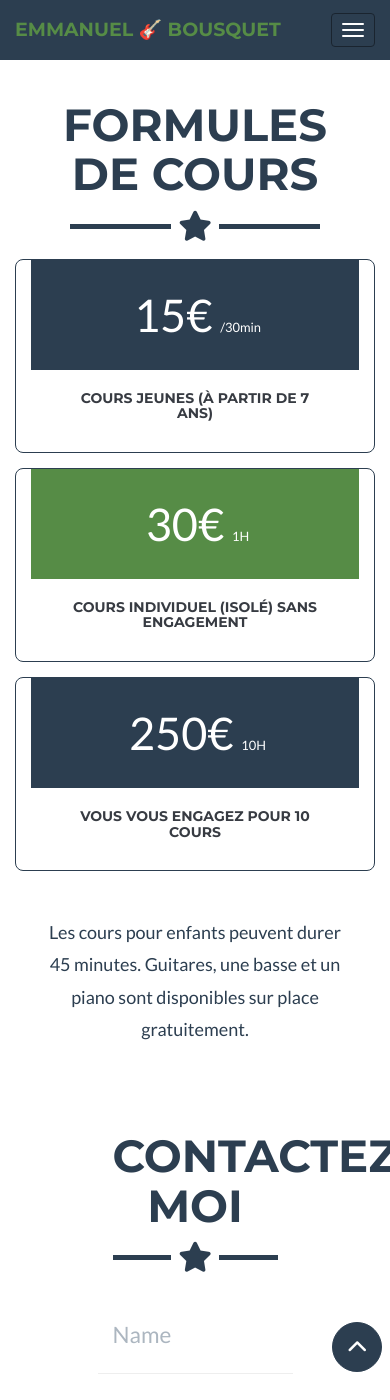
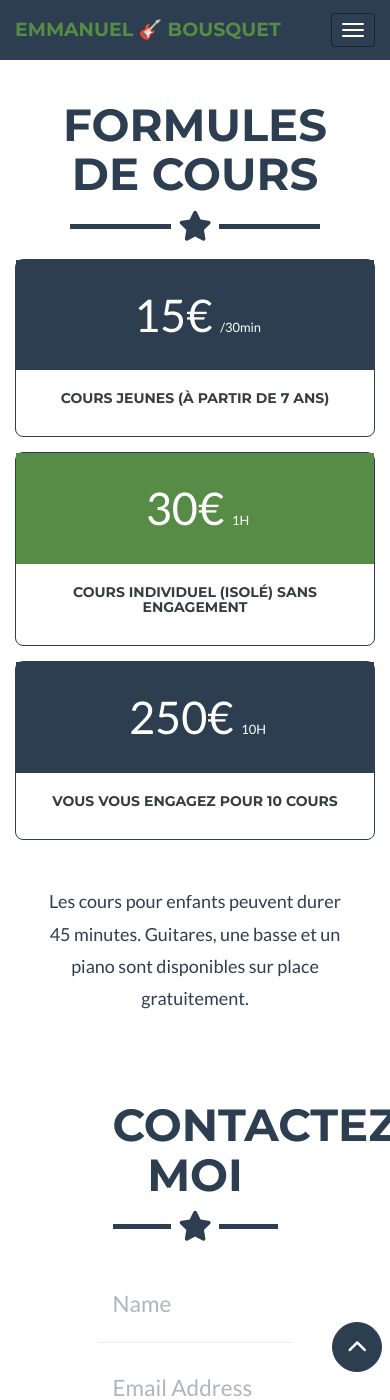
Before and after one commit to Adobels/emab, a Jekyll site: the page built from _posts/2014-07-18-Studio.markdown, in a window 390 px wide and 1400 px high, scrolled down 4567 px. Built offline with Jekyll 4.4.1, drawn with Linux system fonts in a browser that asks for light colours.

Commit message:
Fix price headers have white spacing in compact mode

```diff
--- a/_includes/css/main.css
+++ b/_includes/css/main.css
@@ -492,6 +492,8 @@ footer .footer-below {
         border-width: 1px;
         border-style: solid;
         border-radius: 8px;
+        padding-left: 0;
+        padding-right: 0;
     }
 }
 
--- a/_includes/formules.html
+++ b/_includes/formules.html
@@ -12,8 +12,10 @@
 			<div class="col-sm-4">
 				<div class="price-box">
 					<div class="price-box-top">
+                        <div class="price-box-top-content">
 						    <span>15€</span>
 						    <small>/30min</small>
+                        </div>
 					</div>
 					<div class="price-box-content">
 						<h3>Cours jeunes (à partir de 7 ans)</h3>
@@ -23,8 +25,10 @@
 			<div class="col-sm-4">
 				<div class="price-box box-primary">
 					<div class="price-box-top">
+                        <div class="price-box-top-content">
 						    <span>30€</span>
 						    <small>1H</small>
+                        </div>
 					</div>
 					<div class="price-box-content">
 						<h3>Cours individuel (isolé) sans engagement</h3>
@@ -34,8 +38,10 @@
 			<div class="col-sm-4">
 				<div class="price-box">
 					<div class="price-box-top">
+                        <div class="price-box-top-content">
 						    <span>250€</span>
 						    <small>10H</small>
+                        </div>
 					</div>
 					<div class="price-box-content">
 						<h3>Vous vous engagez pour 10 cours</h3>
```
Lines whose indentation alone changed are shown as unchanged.
